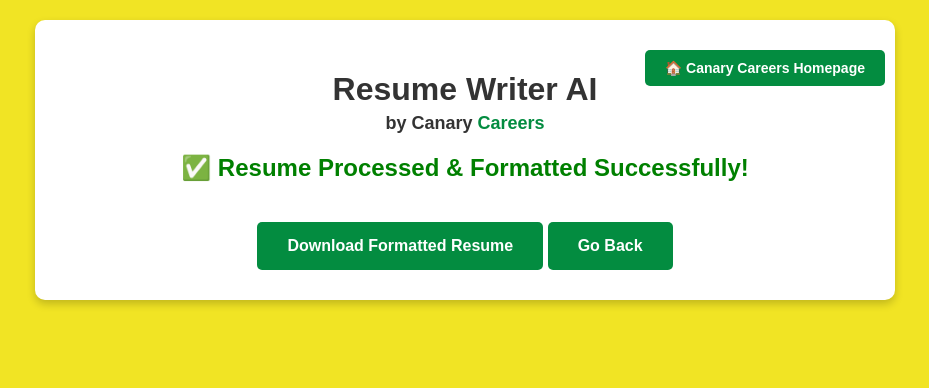
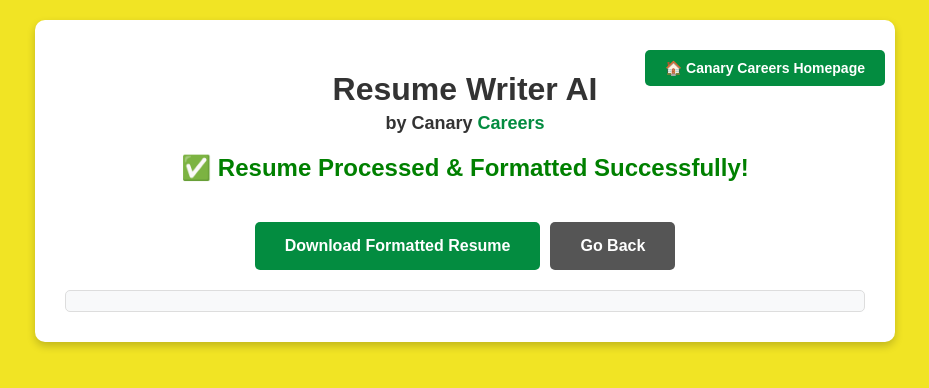
Before and after one commit to LashaGoch/resume-writer-ai-app, a Flask app: template templates/result.html in a window 1280 px wide. Shown: the top 388 px of the page, without its empty margins (175-1104 px from the left). Run offline with Flask 3, Linux system fonts and the light colour scheme; the template is opened without the code that fills it, so the values that code supplies are empty; some libraries are stand-ins or nearby versions.

Commit message:
Update styles.css

```diff
--- a/static/styles.css
+++ b/static/styles.css
@@ -109,10 +109,30 @@
     font-weight: bold;
     border: none;
     border-radius: 5px;
-    background-color: #038C40; /* Green button */
+    background-color: #555; /* Gray button */
     color: white;
     cursor: pointer;
     transition: background-color 0.3s ease;
+}
+
+.button-group {
+    display: flex;
+    justify-content: center; /* Center the buttons horizontally */
+    gap: 10px; /* Add spacing between the buttons */
+    margin-top: 20px; /* Add some spacing above the button group */
+    margin-bottom: 20px; /* Add spacing below the button group */
+}
+
+.download-btn, .go-back-btn {
+    display: inline-block;
+    padding: 10px 20px;
+    font-size: 14px;
+    font-weight: bold;
+    text-align: center;
+    text-decoration: none;
+    border-radius: 5px;
+    border: none;
+    cursor: pointer;
 }
 
 button.homepage-btn:hover {
@@ -135,8 +155,9 @@
 }
 
 button.go-back-btn:hover {
-    background-color: #026C30; /* Darker green on hover */
+    background-color: #333; /* Darker gray on hover */
 }
+
 
 pre {
     text-align: left;
@@ -149,3 +170,19 @@
     border-radius: 5px;
     overflow-x: auto;
 }
+
+.markdown-content {
+    font-family: Arial, sans-serif;
+    font-size: 14px;
+    color: #333;
+    background-color: #f8f9fa;
+    padding: 10px;
+    border-radius: 5px;
+    border: 1px solid #ddd;
+    text-align: left; /* Align content to the left */
+}
+
+.markdown-content p {
+    margin: 10px 0; /* Add spacing between paragraphs */
+    line-height: 1.5; /* Adjust line spacing within paragraphs */
+}
```
